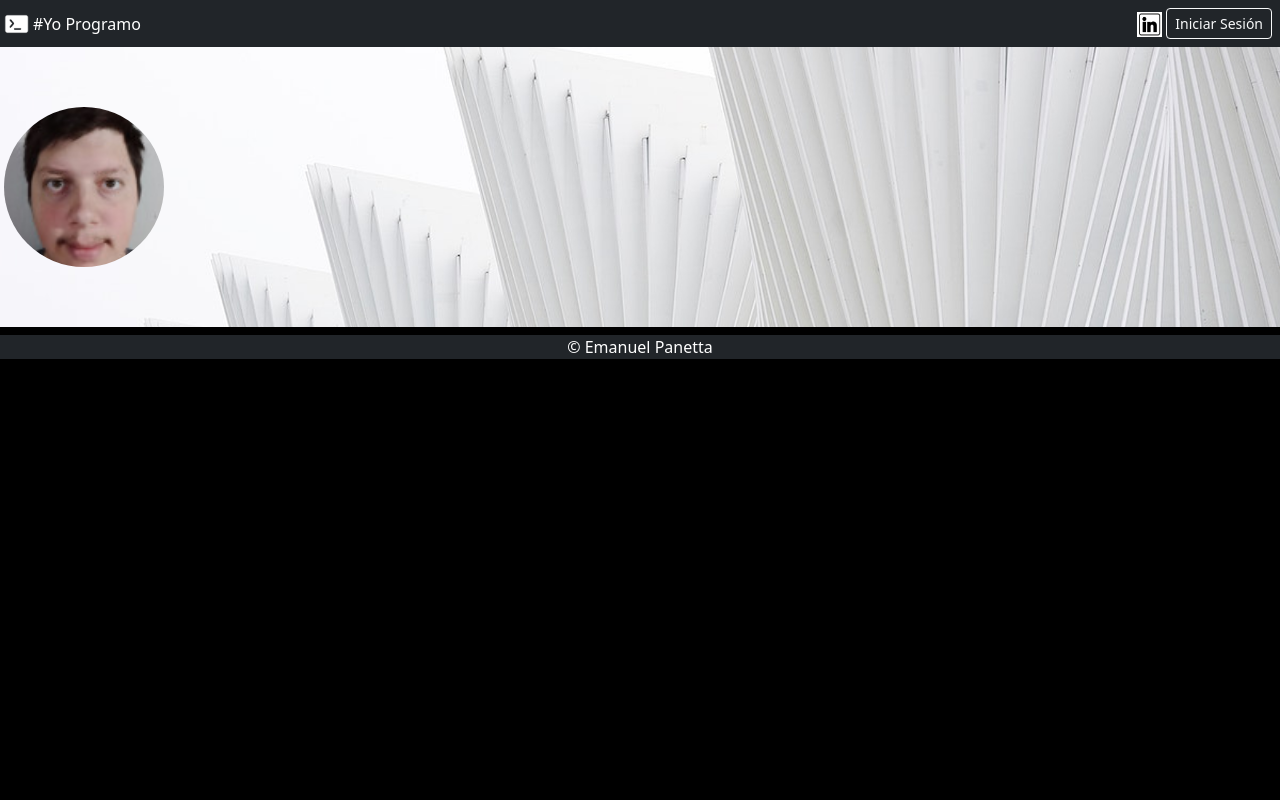
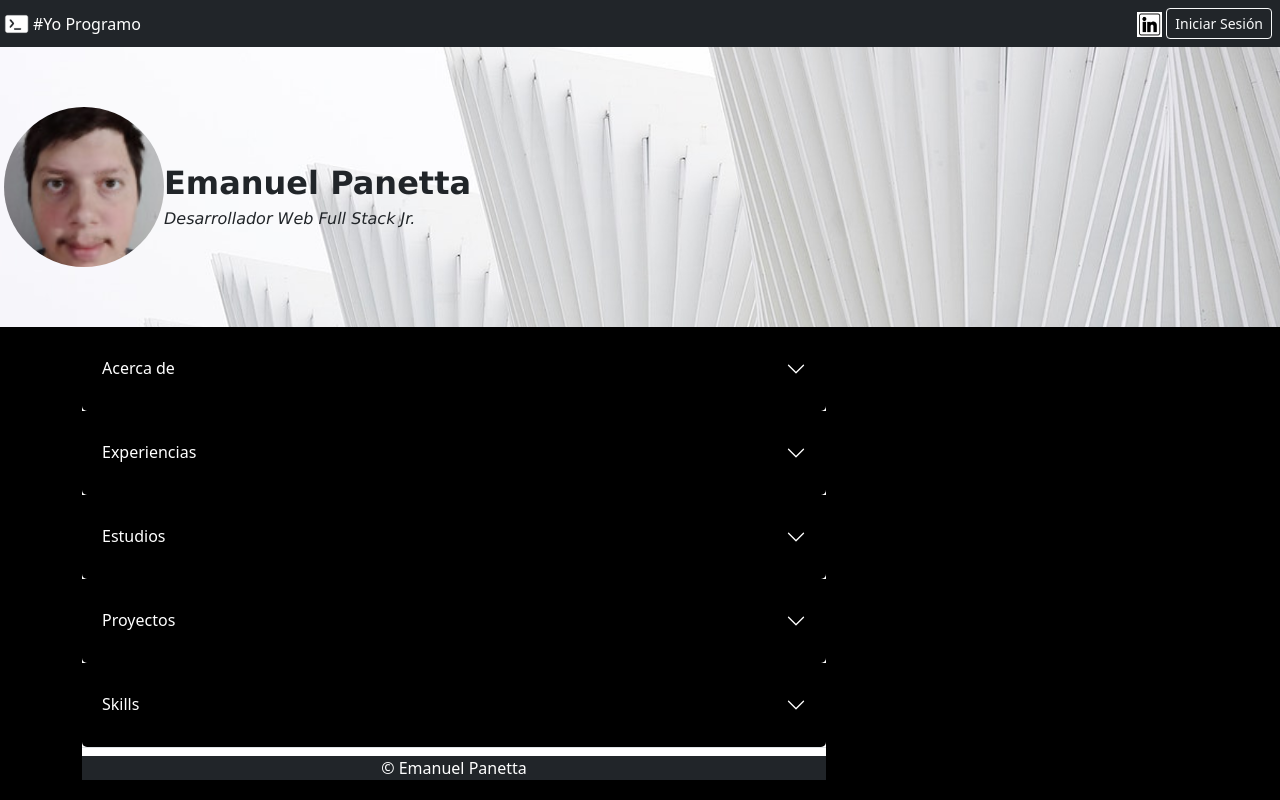
Before and after one commit to Ptta91/PortfolioFrontend, a website: page index.html in a window 1280 px wide. Drawn offline with nearby package versions, Linux system fonts and the light colour scheme.

Commit message:
Secciones

```diff
--- a/index.html
+++ b/index.html
@@ -10,10 +10,8 @@
     />
     <meta name="description" content="Portfolio Web" />
     <meta name="author" content="Emanuel Panetta" />
-
     <!--Título-->
     <title>Mi Portfolio</title>
-
     <!--Estilos-->
     <link rel="stylesheet" type="text/css" href="styles.css" />
   </head>
@@ -94,7 +92,7 @@
                   <label for="floatingPassword">Contraseña</label>
                 </div>
                 <button
-                  class="w-100 mb-2 btn btn-lg rounded-3 btn-primary"
+                  class="w-100 mb-2 btn btn-lg rounded-3 btn-outline-light btn-dark"
                   type="submit"
                 >
                   Iniciar Sesión
@@ -161,18 +159,89 @@
           class="d-flex flex-wrap align-items-center justify-content-start m-1"
         >
           <img
-            class="rounded-circle logoFP"
+            class="float rounded-circle logoFP"
             src="./assets/images/fotoperfil.jpg"
             alt="Foto de Perfil"
           />
-        </div>
-        <div>
-
+          <div class="col">
+            <div class="row">
+              <p></p>
+            </div>
+            <div class="row">
+              <p></p>
+            </div>
+            <div class="row">
+              <span class="text-dark nombrePerfil">Emanuel Panetta</span>
+            </div>
+            <div class="row">
+              <p class="etiquetaPerfil">Desarrollador Web Full Stack Jr.</p>
+            </div>
+          </div>
         </div>
       </div>
     </section>
-
     <!--Sections-->
+    <div class="container">
+    <div class="col-8">
+      <div class="accordion accordion-flush" id="accordionFlushExample">
+        <div class="accordion-item">
+          <h2 class="accordion-header" id="flush-headingOne">
+            <button class="accordion-button collapsed" type="button" data-bs-toggle="collapse" data-bs-target="#flush-collapseOne" aria-expanded="false" aria-controls="flush-collapseOne">
+              Acerca de
+            </button>
+          </h2>
+          <div id="flush-collapseOne" class="accordion-collapse collapse" aria-labelledby="flush-headingOne" data-bs-parent="#accordionFlushExample">
+            <div class="accordion-body">
+              tarjeta
+            </div>
+        </div>
+        <div class="accordion-item">
+          <h2 class="accordion-header" id="flush-headingTwo">
+            <button class="accordion-button collapsed" type="button" data-bs-toggle="collapse" data-bs-target="#flush-collapseTwo" aria-expanded="false" aria-controls="flush-collapseTwo">
+              Experiencias
+            </button>
+          </h2>
+          <div id="flush-collapseTwo" class="accordion-collapse collapse" aria-labelledby="flush-headingTwo" data-bs-parent="#accordionFlushExample">
+            <div class="accordion-body">
+              tarjeta
+            </div>
+        </div>
+        <div class="accordion-item">
+          <h2 class="accordion-header" id="flush-headingThree">
+            <button class="accordion-button collapsed" type="button" data-bs-toggle="collapse" data-bs-target="#flush-collapseThree" aria-expanded="false" aria-controls="flush-collapseThree">
+              Estudios
+            </button>
+          </h2>
+          <div id="flush-collapseThree" class="accordion-collapse collapse" aria-labelledby="flush-headingThree" data-bs-parent="#accordionFlushExample">
+            <div class="accordion-body">
+              Tarjeta
+            </div>
+        </div>
+        <div class="accordion-item">
+          <h2 class="accordion-header" id="flush-headingFour">
+            <button class="accordion-button collapsed" type="button" data-bs-toggle="collapse" data-bs-target="#flush-collapseFour" aria-expanded="false" aria-controls="flush-collapseFour">
+              Proyectos
+            </button>
+          </h2>
+          <div id="flush-collapseFour" class="accordion-collapse collapse" aria-labelledby="flush-headingFour" data-bs-parent="#accordionFlushExample">
+            <div class="accordion-body">
+              Tarjeta
+            </div>
+        </div>
+        <div class="accordion-item">
+          <h2 class="accordion-header" id="flush-headingFive">
+            <button class="accordion-button collapsed" type="button" data-bs-toggle="collapse" data-bs-target="#flush-collapseFive" aria-expanded="false" aria-controls="flush-collapseFive">
+              Skills
+            </button>
+          </h2>
+          <div id="flush-collapseFive" class="accordion-collapse collapse" aria-labelledby="flush-headingFive" data-bs-parent="#accordionFlushExample">
+            <div class="accordion-body">
+              Tarjeta
+            </div>
+        </div>
+      </div>
+    </div>
+  </div>
     <!--Acerca de-->
 
     <!--Experiencia-->
@@ -185,11 +254,10 @@
 
     <!--Footer-->
     <section class="footer bg-dark">
-      <footer class="container-fluid text-center mt-2 mb-2 text-white">
+      <footer class="container text-center mt-2 mb-2 text-white">
         &copy; Emanuel Panetta
       </footer>
     </section>
-
     <!--Scripts-->
     <script src="node_modules/bootstrap/dist/js/bootstrap.min.js"></script>
   </body>
--- a/styles.scss
+++ b/styles.scss
@@ -1,3 +1,9 @@
+$primary: black;
+/*accordion styles*/
+$accordion-color: white;
+$accordion-button-bg: black;
+$accordion-padding-y: 2rem;
+
 @import "./node_modules/bootstrap/scss/bootstrap.scss";
 
 .logoAP{
@@ -39,3 +45,15 @@
         height:160px;
         width:160px;}
 }
+
+.nombrePerfil{
+    font-family: Verdana, Geneva, Tahoma, sans-serif;
+    font-size: xx-large;
+    font-weight: bolder;
+}
+
+.etiquetaPerfil{
+    font-family: Verdana, Geneva, Tahoma, sans-serif;
+    font-size: medium;
+    font-style: italic;
+}
```
Also changed, not shown: styles.css, 1 other file.
